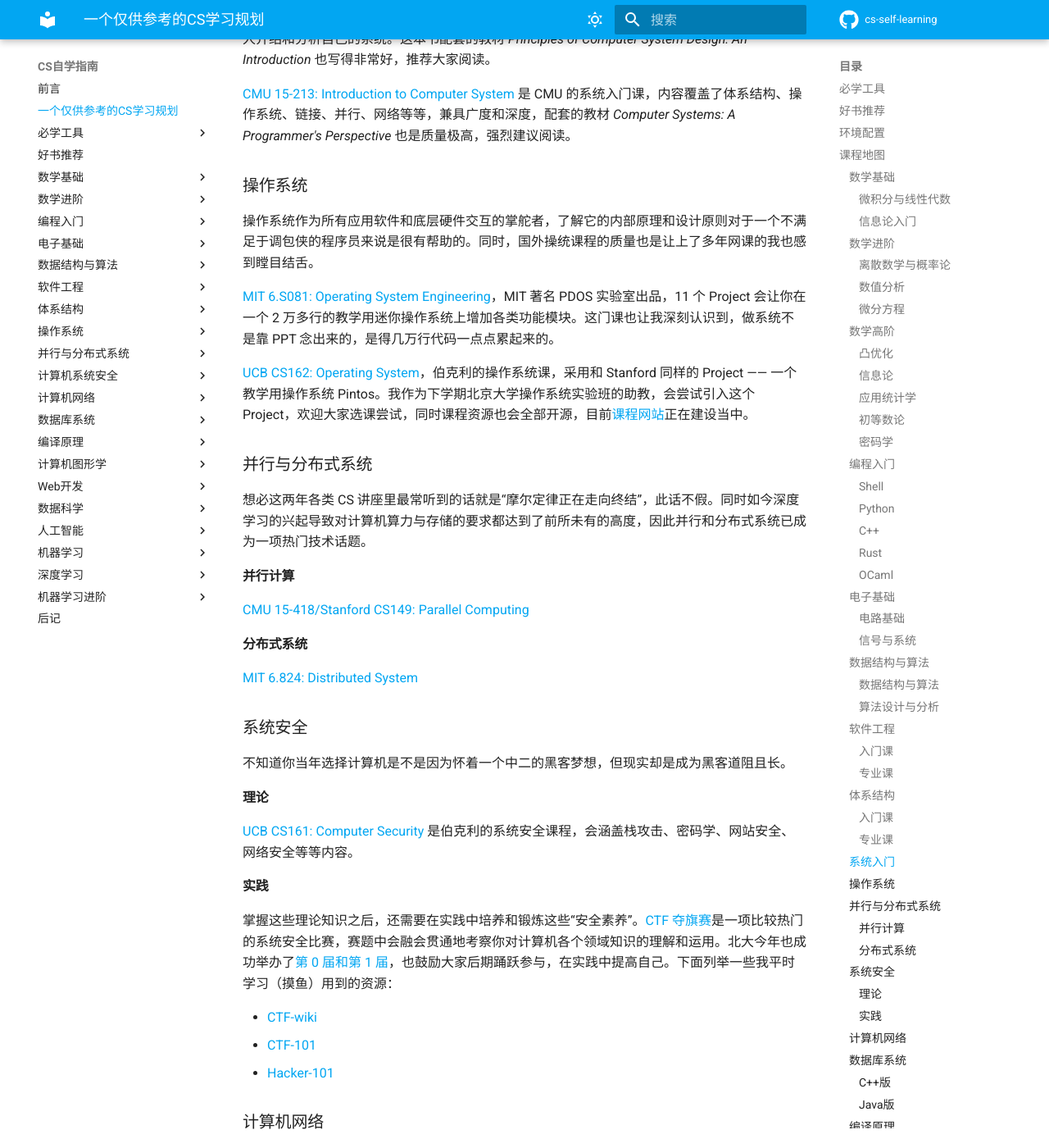
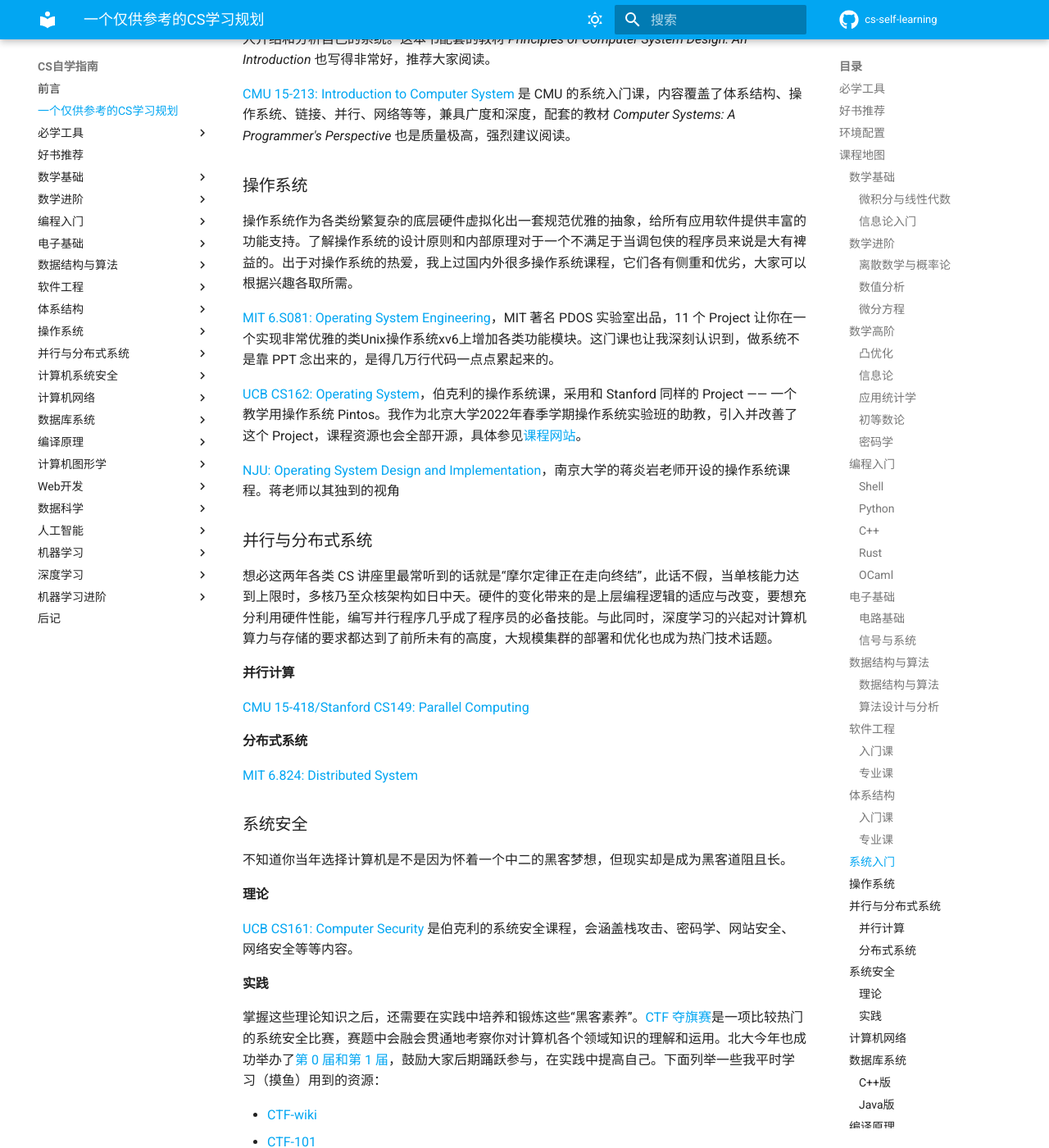
Before and after one commit to PKUFlyingPig/cs-self-learning, an MkDocs documentation site: the page built from docs/CS学习规划.md, in a window 1280 px wide and 1400 px high, scrolled down 7269 px. Shown: the whole window at 82% size. Built offline with MkDocs 1.6.1 and Material for MkDocs 9.7.7, drawn with Linux system fonts in a browser that asks for light colours; comment, search, counter and statistics services are not loaded; some of the changed text lies outside the part shown.

```diff
--- a/docs/CS学习规划.md
+++ b/docs/CS学习规划.md
@@ -28,7 +28,7 @@ IDE (Integrated Development Environment)：集成开发环境，说白了就是
 
 [CMake](必学工具/CMake.md)：一款功能比 GNU Make 更为强大的构建工具，建议掌握 GNU Make 之后再加以学习。
 
-[LaTex](必学工具/LaTeX.md)：~~逼格提升~~ 论文排版工具。
+[LaTex](必学工具/LaTeX.md)：<del>逼格提升</del> 论文排版工具。
 
 [Docker](必学工具/Docker.md)：一款相较于虚拟机更轻量级的软件打包与环境部署工具。
 
@@ -212,15 +212,17 @@ More contents under construction.
 
 ### 操作系统
 
-操作系统作为所有应用软件和底层硬件交互的掌舵者，了解它的内部原理和设计原则对于一个不满足于调包侠的程序员来说是很有帮助的。同时，国外操统课程的质量也是让上了多年网课的我也感到瞠目结舌。
+操作系统作为各类纷繁复杂的底层硬件虚拟化出一套规范优雅的抽象，给所有应用软件提供丰富的功能支持。了解操作系统的设计原则和内部原理对于一个不满足于当调包侠的程序员来说是大有裨益的。出于对操作系统的热爱，我上过国内外很多操作系统课程，它们各有侧重和优劣，大家可以根据兴趣各取所需。
 
-[MIT 6.S081: Operating System Engineering](操作系统/MIT6.S081.md)，MIT 著名 PDOS 实验室出品，11 个 Project 会让你在一个 2 万多行的教学用迷你操作系统上增加各类功能模块。这门课也让我深刻认识到，做系统不是靠 PPT 念出来的，是得几万行代码一点点累起来的。
+[MIT 6.S081: Operating System Engineering](操作系统/MIT6.S081.md)，MIT 著名 PDOS 实验室出品，11 个 Project 让你在一个实现非常优雅的类Unix操作系统xv6上增加各类功能模块。这门课也让我深刻认识到，做系统不是靠 PPT 念出来的，是得几万行代码一点点累起来的。
 
-[UCB CS162: Operating System](操作系统/CS162.md)，伯克利的操作系统课，采用和 Stanford 同样的 Project —— 一个教学用操作系统 Pintos。我作为下学期北京大学操作系统实验班的助教，会尝试引入这个 Project，欢迎大家选课尝试，同时课程资源也会全部开源，目前[课程网站](https://pkuos.systems)正在建设当中。
+[UCB CS162: Operating System](操作系统/CS162.md)，伯克利的操作系统课，采用和 Stanford 同样的 Project —— 一个教学用操作系统 Pintos。我作为北京大学2022年春季学期操作系统实验班的助教，引入并改善了这个 Project，课程资源也会全部开源，具体参见[课程网站](https://pkuos.systems)。
+
+[NJU: Operating System Design and Implementation](操作系统/NJUOS.md)，南京大学的蒋炎岩老师开设的操作系统课程。蒋老师以其独到的视角
 
 ### 并行与分布式系统
 
-想必这两年各类 CS 讲座里最常听到的话就是“摩尔定律正在走向终结”，此话不假。同时如今深度学习的兴起导致对计算机算力与存储的要求都达到了前所未有的高度，因此并行和分布式系统已成为一项热门技术话题。
+想必这两年各类 CS 讲座里最常听到的话就是“摩尔定律正在走向终结”，此话不假，当单核能力达到上限时，多核乃至众核架构如日中天。硬件的变化带来的是上层编程逻辑的适应与改变，要想充分利用硬件性能，编写并行程序几乎成了程序员的必备技能。与此同时，深度学习的兴起对计算机算力与存储的要求都达到了前所未有的高度，大规模集群的部署和优化也成为热门技术话题。
 
 #### 并行计算
 
@@ -240,7 +242,7 @@ More contents under construction.
 
 #### 实践
 
-掌握这些理论知识之后，还需要在实践中培养和锻炼这些“安全素养”。[CTF 夺旗赛](https://ctf-wiki.org/)是一项比较热门的系统安全比赛，赛题中会融会贯通地考察你对计算机各个领域知识的理解和运用。北大今年也成功举办了[第 0 届和第 1 届](https://geekgame.pku.edu.cn/)，也鼓励大家后期踊跃参与，在实践中提高自己。下面列举一些我平时学习（摸鱼）用到的资源：
+掌握这些理论知识之后，还需要在实践中培养和锻炼这些“黑客素养”。[CTF 夺旗赛](https://ctf-wiki.org/)是一项比较热门的系统安全比赛，赛题中会融会贯通地考察你对计算机各个领域知识的理解和运用。北大今年也成功举办了[第 0 届和第 1 届](https://geekgame.pku.edu.cn/)，鼓励大家后期踊跃参与，在实践中提高自己。下面列举一些我平时学习（摸鱼）用到的资源：
 
 - [CTF-wiki](https://ctf-wiki.org/)
 - [CTF-101](https://ctf101.org/)
--- a/mkdocs.yml
+++ b/mkdocs.yml
@@ -123,6 +123,7 @@ nav:
   - 操作系统:
       - "MIT 6.S081: Operating System Engineering": "操作系统/MIT6.S081.md"
       - "UCB CS162: Operating System": "操作系统/CS162.md"
+      - "NJU OS: Operating System Design and Implementation": "操作系统/NJUOS.md"
   - 并行与分布式系统:
       - "CMU 15-418/Stanford CS149: Parallel Computing": "并行与分布式系统/CS149.md"
       - "MIT 6.824: Distributed System": "并行与分布式系统/MIT6.824.md"
```
Also changed, not shown: other parts of docs/CS学习规划.md (+7 -4 lines), docs/操作系统/NJUOS.md (added, +30 -0 lines), docs/操作系统/CS140e.md (added), docs/计算机图形学/CS148.md (line endings or trailing spaces).
